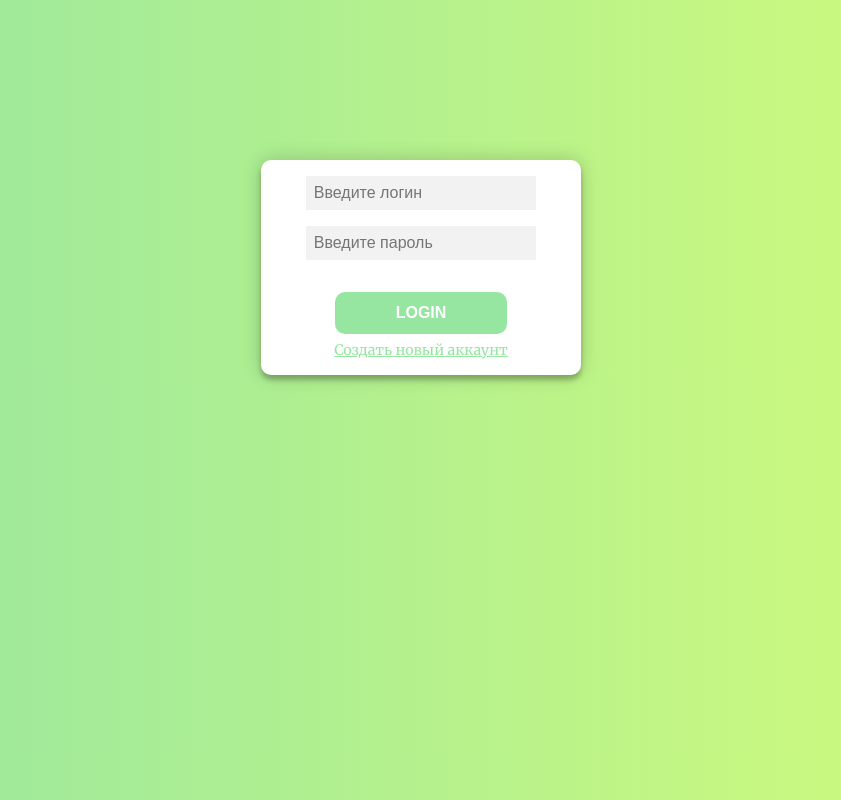
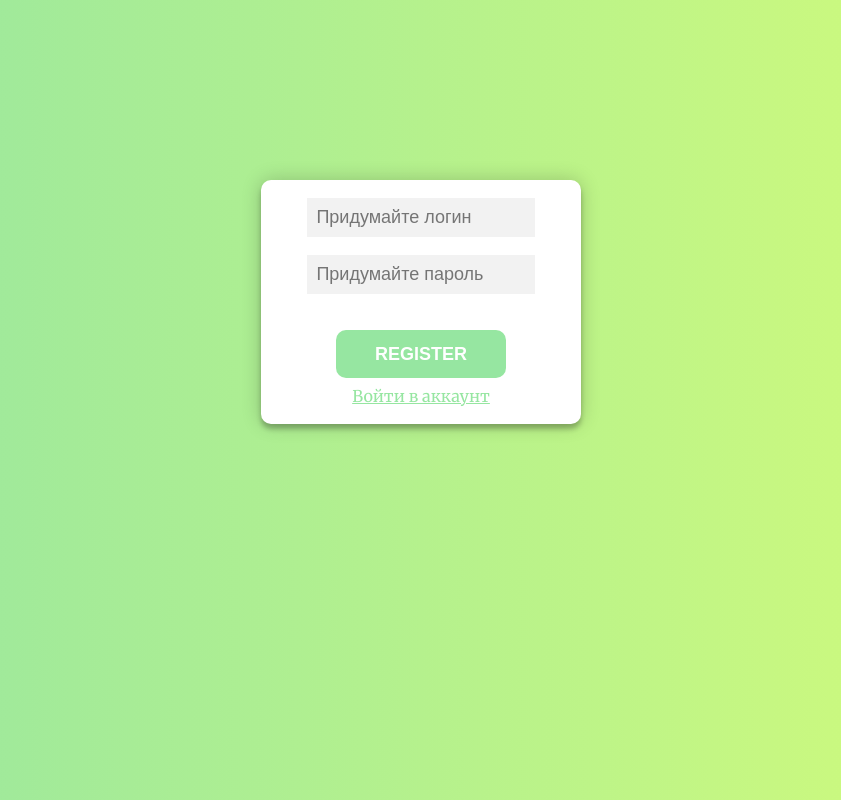
Before and after one commit to daswer123/autoRec, a website built with Parcel: page src/index.html in a window 1280 px wide. Both pictures are taken after a click on the link "Создать новый аккаунт". Shown: the top 800 px of the page, without its empty margins (219-1060 px from the left). Built offline with nearby package versions, Linux system fonts and the light colour scheme.

Commit message:
Auth update

```diff
--- a/src/index.html
+++ b/src/index.html
@@ -16,26 +16,29 @@
 
   <title>AutoRec</title>
   <link rel="stylesheet" href="scss/style.scss" />
-  <script defer src="js/app.js"></script>
+
 </head>
 
 <body>
   <div class="container">
     <!-- LOGIN -->
-    <form action="#" class="auth auth--login" action="#" method="GET">
+    <form action="#" class="auth auth--login active" action="#" method="GET">
       <input type="text" class="auth__input" name="username" placeholder="Введите логин">
       <input type="password" class="auth__input" name="password" placeholder="Введите пароль">
       <button type="submit" class="auth__btn">Login</button>
       <p class="auth__add"><a href="#login" class="auth__change">Создать новый аккаунт</a></p>
     </form>
     <form action="#" class="auth auth--register" action="#" method="POST">
-      <input type="text" class="auth__input" name="username" placeholder="Введите логин">
-      <input type="password" class="auth__input" name="password" placeholder="Введите пароль">
-      <input type="password" class="auth__input" name="password" placeholder="Введите ещё раз">
-      <button type="submit" class="auth__btn">Зарегистрироватся</button>
-      <p class="auth__add"> <a href="#register" class="auth__change">Войдити</a></p>
+      <input type="text" class="auth__input" name="username" placeholder="Придумайте логин">
+      <input type="password" class="auth__input" name="password" placeholder="Придумайте пароль">
+      <button type="submit" class="auth__btn">Register</button>
+      <p class="auth__add"> <a href="#register" class="auth__change">Войти в аккаунт</a></p>
     </form>
   </div>
+
+
+
+  <script defer src="js/app.js"></script>
 </body>
 
 </html>
--- a/src/js/app.js
+++ b/src/js/app.js
@@ -0,0 +1,18 @@
+const login = document.querySelector(".auth--login");
+const register = document.querySelector(".auth--register");
+const btnSwitchLogin = document.querySelector(".auth--login .auth__change");
+const btnSwithRegister = document.querySelector(".auth--register .auth__change");
+
+const changeForm = (e) => {
+  // e.preventDefault();
+  console.log(register.classList, login.classList);
+  console.log("click");
+
+  login.classList.toggle("active");
+  register.classList.toggle("active");
+};
+
+// changeForm();
+
+btnSwitchLogin.addEventListener("click", changeForm);
+btnSwithRegister.addEventListener("click", changeForm);
--- a/src/scss/base.scss
+++ b/src/scss/base.scss
@@ -7,12 +7,14 @@
 }
 
 html {
-  font-size: baseFontSize(8px);
+  font-size: baseFontSize(9px);
 }
 
 body {
   box-sizing: border-box;
   background-image: linear-gradient(90deg, $green-light, $green);
+
+  min-height: 100vh;
 }
 
 .container {
--- a/src/scss/components/auth.scss
+++ b/src/scss/components/auth.scss
@@ -1,9 +1,8 @@
 .auth {
+  display: none;
   margin-top: 20rem;
-
   border-radius: 10px;
 
-  display: flex;
   flex-direction: column;
 
   box-shadow: 0 0 20px 0 rgba(0, 0, 0, 0.2), 0 5px 5px 0 rgba(0, 0, 0, 0.24);
@@ -74,6 +73,9 @@
   }
 
   &--register {
-    display: none;
   }
 }
+
+.active {
+  display: flex;
+}
```
